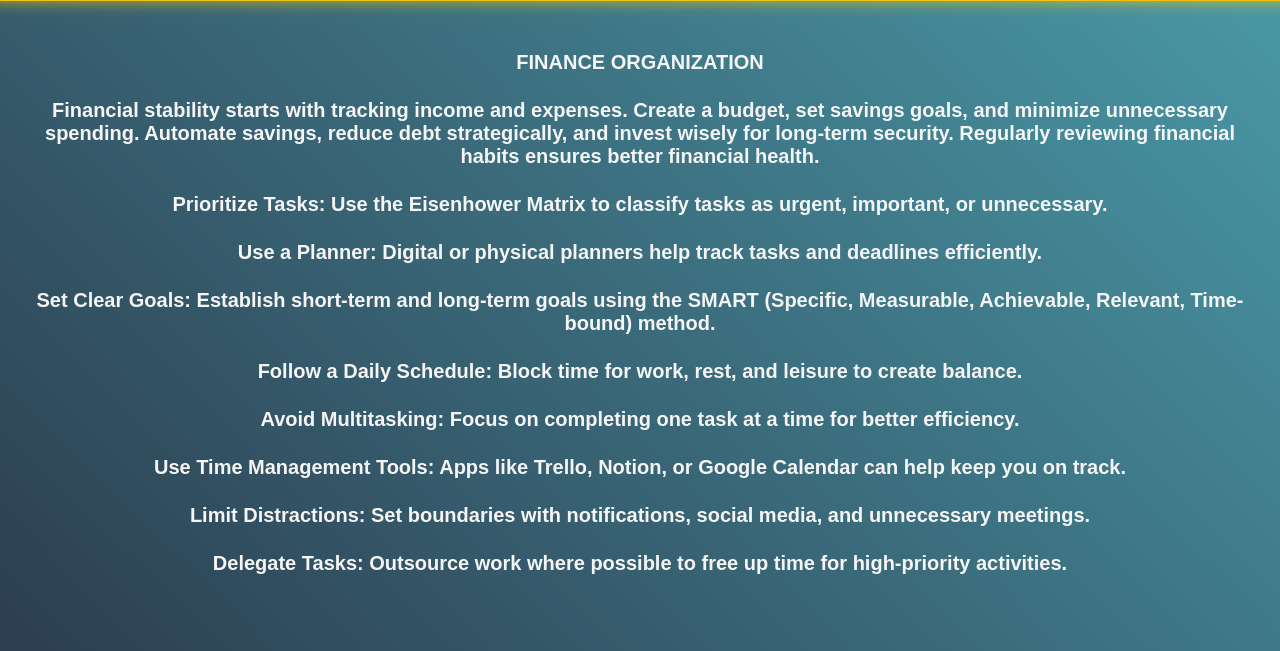
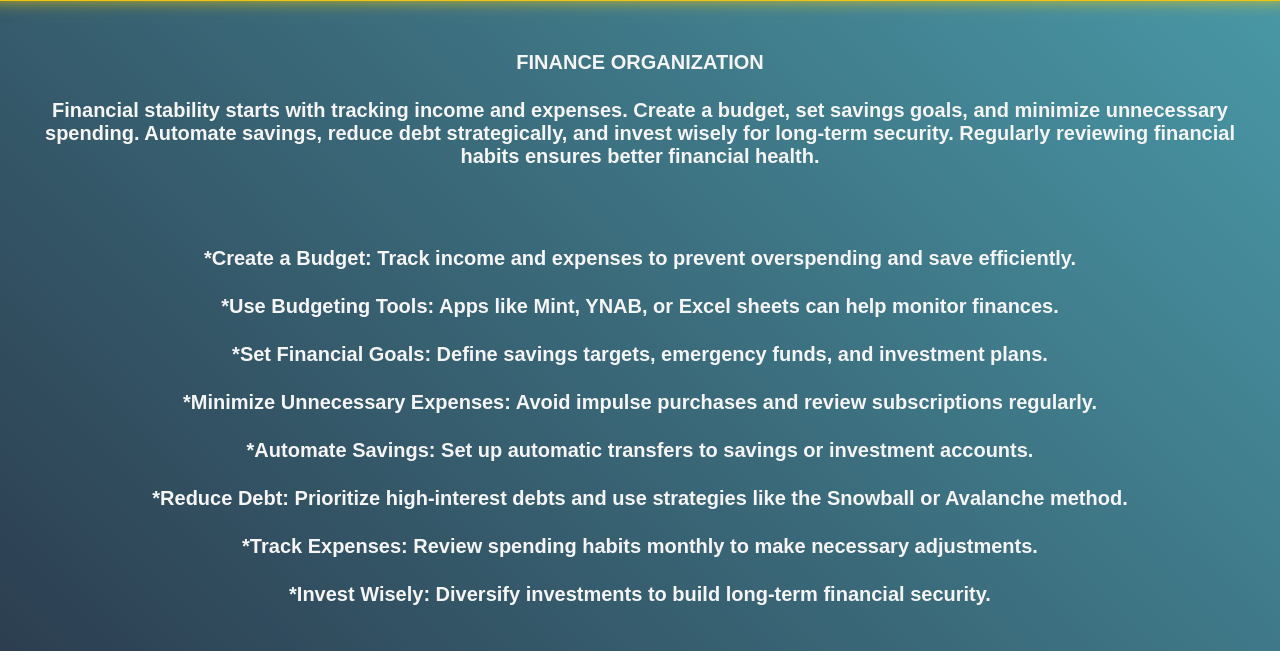
Before and after one commit to VaskoVelev/HackTues11, a Flask app: page /finance in a window 1280 px wide. Shown: the part 209-860 px from the top of the page. Run offline with Flask 3, Linux system fonts and the light colour scheme.

Commit message:
text for teme files

```diff
--- a/StealToHeal_site/static/styles1.css
+++ b/StealToHeal_site/static/styles1.css
@@ -122,7 +122,7 @@ p {
 
 .home-content {
     text-align: center;
-    background-image: url(/static/11.jpg);
+    background-image: url(/static/homeless.jpg);
     background-size: contain;
     background-repeat: no-repeat;
     background-position: top center;
@@ -148,6 +148,7 @@ p {
     transition: background 0.3s;
     margin: 20px 0;
     text-decoration: none;
+    margin-top: 550px;
 }
 
 .download-btn:hover {
--- a/StealToHeal_site/templates/finance.html
+++ b/StealToHeal_site/templates/finance.html
@@ -27,23 +27,15 @@
                 <div class="home-content">
                     <p>FINANCE ORGANIZATION</p>
                     <p>Financial stability starts with tracking income and expenses. Create a budget, set savings goals, and minimize unnecessary spending. Automate savings, reduce debt strategically, and invest wisely for long-term security. Regularly reviewing financial habits ensures better financial health.</p>
-
-                    <p>Prioritize Tasks: Use the Eisenhower Matrix to classify tasks as urgent, important, or unnecessary.</p>
-
-                    <p>Use a Planner: Digital or physical planners help track tasks and deadlines efficiently.</p>
-
-                    <p>Set Clear Goals: Establish short-term and long-term goals using the SMART (Specific, Measurable, Achievable, Relevant, Time-bound) method.</p>
-
-                    <p>Follow a Daily Schedule: Block time for work, rest, and leisure to create balance.</p>
-
-                    <p>Avoid Multitasking: Focus on completing one task at a time for better efficiency.</p>
-
-                    <p>Use Time Management Tools: Apps like Trello, Notion, or Google Calendar can help keep you on track.</p>
-
-                    <p>Limit Distractions: Set boundaries with notifications, social media, and unnecessary meetings.</p>
-
-                    <p>Delegate Tasks: Outsource work where possible to free up time for high-priority activities.</p>
-                </div>
+                    <br><br><br>
+                    <p>*Create a Budget: Track income and expenses to prevent overspending and save efficiently.</p>
+                    <p>*Use Budgeting Tools: Apps like Mint, YNAB, or Excel sheets can help monitor finances.</p>
+                    <p>*Set Financial Goals: Define savings targets, emergency funds, and investment plans.</p>
+                    <p>*Minimize Unnecessary Expenses: Avoid impulse purchases and review subscriptions regularly.</p>
+                    <p>*Automate Savings: Set up automatic transfers to savings or investment accounts.</p>
+                    <p>*Reduce Debt: Prioritize high-interest debts and use strategies like the Snowball or Avalanche method.</p>
+                    <p>*Track Expenses: Review spending habits monthly to make necessary adjustments.</p>
+                    <p>*Invest Wisely: Diversify investments to build long-term financial security.</p>
             </section>
         </main>
     </body>
--- a/StealToHeal_site/templates/register.html
+++ b/StealToHeal_site/templates/register.html
@@ -16,7 +16,7 @@
             <span><b>STEAL TO HEAL</b></span>
         </div>
         <div class="logo1">
-            <img src="static/11.jpg" alt="Logo">
+            <img src="static/homeless.jpg" alt="Logo">
         </div>
         <nav class="a">
             <a href="/login">HOME</a>
@@ -47,8 +47,8 @@
                 <div class="button1">
                     <button class="download-btn" onclick="downloadGame()">Download Game</button>
                 </div>
-                    <a href="static/11.jpg" onclick="openFullScreen(event, this)">
-                    <img src="static/11.jpg" alt="Game Image" class="home-image">
+                    <a href="static/homeless.jpg" onclick="openFullScreen(event, this)">
+                    <img src="static/homeless.jpg" alt="Game Image" class="home-image">
                     </a>
             </div>
         </section>
```
Also changed, not shown: StealToHeal_site/templates/health.html (+9 -0 lines), StealToHeal_site/templates/index.html (+5 -15 lines), StealToHeal_site/templates/time.html (+1 -8 lines).
